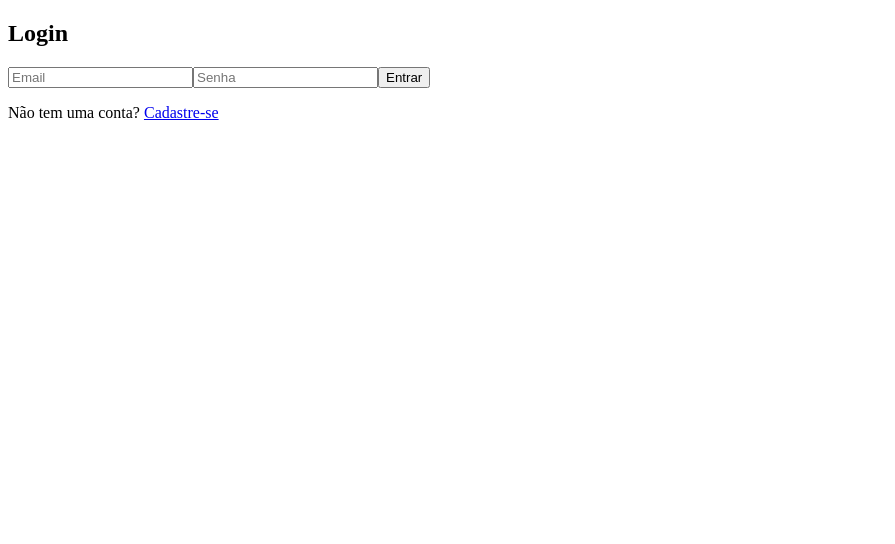
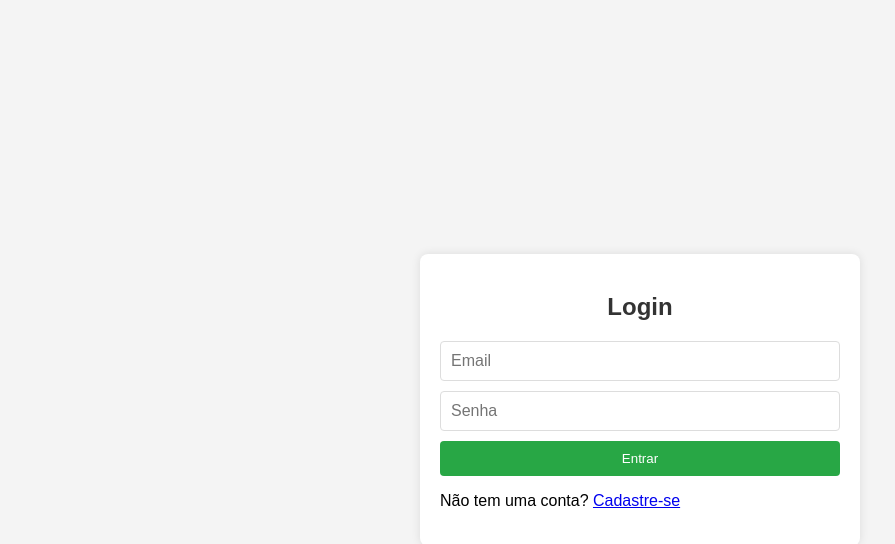
Before and after one commit to Sidraque/Pizzaria-CRUD, a Vue app: page /login in a window 1280 px wide. Shown: the top 544 px of the page, without its empty margins (0-895 px from the left). Built offline with nearby package versions, Linux system fonts and the light colour scheme; no server answers.

Commit message:
Melhorar aparência das telas de cadastro e login

```diff
--- /dev/null
+++ b/src/assets/styles.css
@@ -0,0 +1,70 @@
+body {
+    font-family: Arial, sans-serif;
+    background-color: #f4f4f4;
+    margin: 0;
+    padding: 0;
+    display: flex;
+    justify-content: center;
+    align-items: center;
+    height: 100vh;
+  }
+
+  .container {
+    background: white;
+    padding: 20px;
+    border-radius: 8px;
+    box-shadow: 0 0 10px rgba(0, 0, 0, 0.1);
+    width: 400px;
+    max-width: 100%;
+  }
+
+  form {
+    display: flex;
+    flex-direction: column;
+  }
+
+  input, select {
+    margin-bottom: 10px;
+    padding: 10px;
+    font-size: 16px;
+    border: 1px solid #ddd;
+    border-radius: 4px;
+  }
+
+  button {
+    padding: 10px;
+    background-color: #28a745;
+    color: white;
+    border: none;
+    border-radius: 4px;
+    cursor: pointer;
+  }
+
+  button:hover {
+    background-color: #218838;
+  }
+
+  h2 {
+    margin-bottom: 20px;
+    color: #333;
+    text-align: center;
+  }
+
+  nav a {
+    color: #007bff;
+    text-decoration: none;
+    margin-right: 10px;
+  }
+
+  nav a:hover {
+    text-decoration: underline;
+  }
+
+  button.cancel {
+    background-color: #dc3545;
+    margin-top: 10px;
+  }
+
+  button.cancel:hover {
+    background-color: #c82333;
+  }
--- a/src/components/Cadastro.vue
+++ b/src/components/Cadastro.vue
@@ -1,16 +1,18 @@
 <template>
-    <div>
+  <div class="container">
     <h2>Cadastro</h2>
-      <input v-model="email" placeholder="Email">
-      <input v-model="password" placeholder="Senha" type="password">
-      <button @click="register">Cadastrar</button>
+    <form @submit.prevent="register">
+      <input v-model="email" type="email" placeholder="Email" required>
+      <input v-model="password" type="password" placeholder="Senha" required>
+      <button type="submit">Cadastrar</button>
       <p>Já tem uma conta? <router-link to="/login">Entrar</router-link></p>
+    </form>
   </div>
 </template>
 
 <script>
+import { auth } from '../main';
 import { createUserWithEmailAndPassword } from 'firebase/auth';
-  import { auth } from '../main';
 
 export default {
   data() {
@@ -25,9 +27,9 @@
         await createUserWithEmailAndPassword(auth, this.email, this.password);
         this.$router.push('/login');
       } catch (error) {
-          alert('Falha no cadastro: ' + error.message);
+        console.error('Erro ao cadastrar:', error);
       }
     }
   }
-  }
+};
 </script>
--- a/src/components/Login.vue
+++ b/src/components/Login.vue
@@ -1,16 +1,18 @@
 <template>
-  <div>
+  <div class="container">
     <h2>Login</h2>
-    <input v-model="email" placeholder="Email">
-    <input v-model="password" placeholder="Senha" type="password">
-    <button @click="login">Entrar</button>
-    <p>Não tem uma conta? <router-link to="/cadastro">Cadastre-se</router-link></p>
+    <form @submit.prevent="login">
+      <input v-model="email" type="email" placeholder="Email" required>
+      <input v-model="password" type="password" placeholder="Senha" required>
+      <button type="submit">Entrar</button>
+      <p>Não tem uma conta? <router-link to="/cadastro">Cadastre-se</router-link></p>
+    </form>
   </div>
 </template>
 
 <script>
+import { auth } from '../main';
 import { signInWithEmailAndPassword } from 'firebase/auth';
-import { auth } from '../main';
 
 export default {
   data() {
@@ -25,9 +27,9 @@ export default {
         await signInWithEmailAndPassword(auth, this.email, this.password);
         this.$router.push('/clientes');
       } catch (error) {
-        alert('Falha no login: ' + error.message);
+        console.error('Erro ao fazer login:', error);
       }
     }
   }
-}
+};
 </script>
--- a/src/components/Produtos.vue
+++ b/src/components/Produtos.vue
@@ -3,7 +3,7 @@
     <h2>Produtos</h2>
     <form @submit.prevent="addProduto">
       <input v-model="nome" placeholder="Nome" required>
-      <input v-model.number="preco" placeholder="Preço" type="number" step="0.01" required>
+      <input v-model.number="preco" placeholder="Preço" step="0.01" required>
       <select v-model="categoria" required>
         <option>Pizza</option>
         <option>Bebida</option>
--- a/src/main.js
+++ b/src/main.js
@@ -4,6 +4,7 @@ import router from './router';
 import { initializeApp } from 'firebase/app';
 import { getFirestore } from 'firebase/firestore';
 import { getAuth, onAuthStateChanged } from 'firebase/auth';
+import './assets/styles.css';
 
 const firebaseConfig = {
   apiKey: process.env.VUE_APP_FIREBASE_API_KEY,
```
Also changed, not shown: src/assets/img/logo.png (renamed from src/assets/logo.png). Lines whose indentation alone changed are shown as unchanged.
